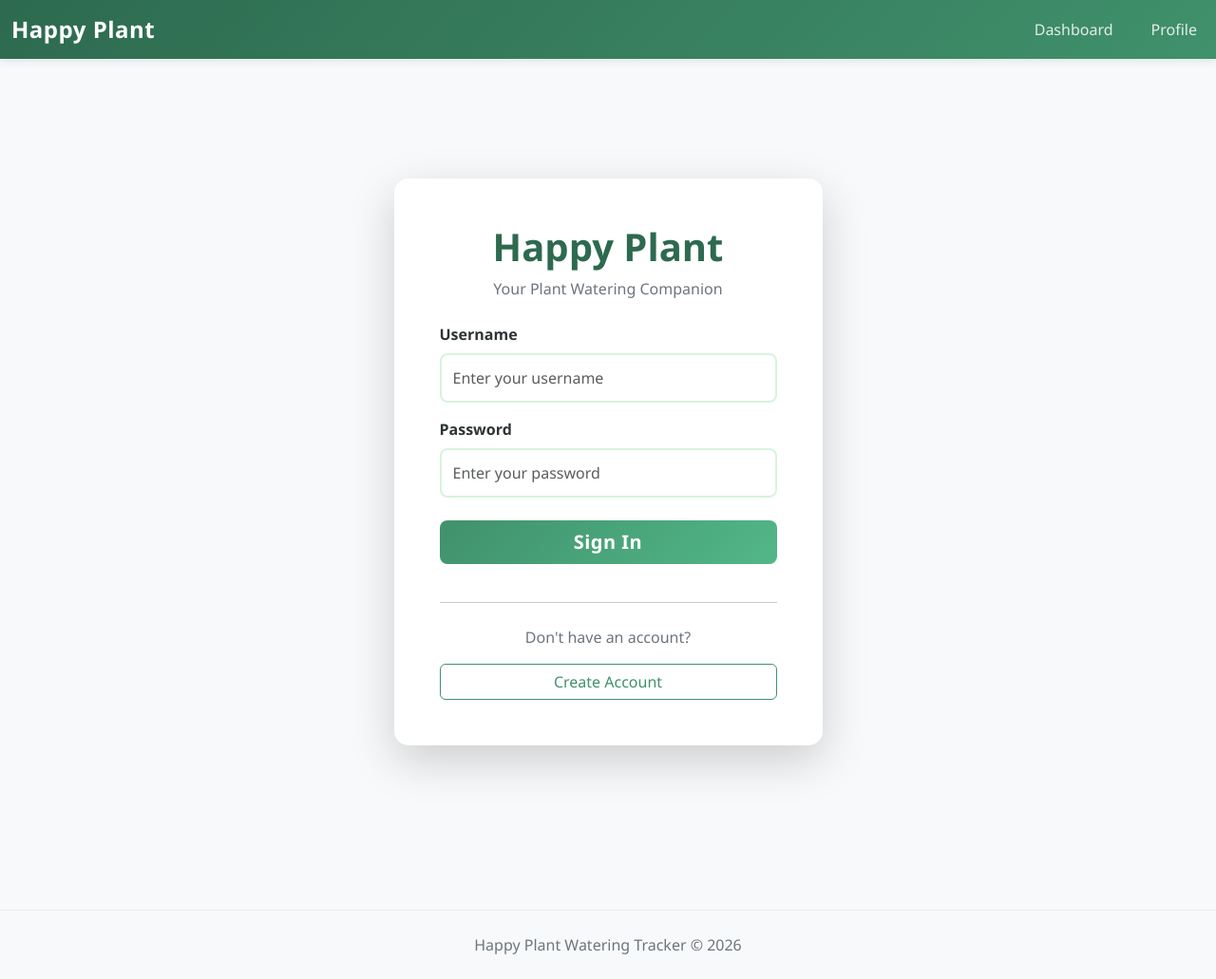
After one commit to ARCTICSALAMANDER/happy-plant, a Flask app: page /auth in a window 1280 px wide. The commit adds this page. Shown: the whole page at 95% size. Run offline with Flask 3, Linux system fonts and the light colour scheme; parts of the project's set-up code (start-up, migrations or seed data) failed here and were passed over.

Commit message:
add plant webpage, auth, a bit of crud, more crud to make, requirements

```diff
--- a/app/models.py
+++ b/app/models.py
@@ -17,7 +17,7 @@ class User(Base):
 
     id = Column(Integer, primary_key=True, index=True)
     username = Column(String(50), unique=True, nullable=False, index=True)
-    hashed_password = Column(String(255), nullable=False)
+    hashed_password = Column(Text, nullable=False)
     created_at = Column(DateTime, default=datetime.utcnow)
 
     plants = relationship("Plant", back_populates="owner", cascade="all, delete-orphan")
--- a/app/templates/add_plant.html
+++ b/app/templates/add_plant.html
@@ -10,7 +10,11 @@
                 <div class="card-body p-5">
                     <h1 class="card-title text-green fw-bold mb-4 text-center">Add New Plant</h1>
 
-                    <form action="/add-plant" method="POST" enctype="multipart/form-data">
+                    {% if error %}
+                        <div class="alert alert-danger alert-custom mb-4" role="alert">
+                            {{ error }}
+                        </div>
+                    {% endif %}
                         <!-- Plant Name -->
                         <div class="mb-3">
                             <label for="plantName" class="form-label fw-bold text-dark">Plant Name</label>
--- /dev/null
+++ b/app/templates/auth.html
@@ -0,0 +1,131 @@
+{% extends "base.html" %}
+
+{% block title %}Sign In - Happy Plant{% endblock %}
+
+{% block content %}
+<div class="container">
+    <div class="row justify-content-center align-items-center min-vh-100">
+        <div class="col-md-5">
+            <!-- Sign In Card -->
+            <div id="signInCard" class="card border-0 shadow-lg auth-card">
+                <div class="card-body p-5">
+                    <h1 class="text-green fw-bold mb-2 text-center">Happy Plant</h1>
+                    <p class="text-muted text-center mb-4">Your Plant Watering Companion</p>
+
+                    {% if error %}
+                        <div class="alert alert-danger alert-custom mb-4" role="alert">
+                            {{ error }}
+                        </div>
+                    {% endif %}
+
+                    <form action="/auth/login" method="POST">
+                        <!-- Username -->
+                        <div class="mb-3">
+                            <label for="signInUsername" class="form-label fw-bold text-dark">Username</label>
+                            <input type="text" class="form-control form-control-custom" id="signInUsername"
+                                   name="username" placeholder="Enter your username" required>
+                        </div>
+
+                        <!-- Password -->
+                        <div class="mb-4">
+                            <label for="signInPassword" class="form-label fw-bold text-dark">Password</label>
+                            <input type="password" class="form-control form-control-custom" id="signInPassword"
+                                   name="password" placeholder="Enter your password" required>
+                        </div>
+
+                        <!-- Sign In Button -->
+                        <button type="submit" class="btn btn-success btn-lg w-100 btn-custom mb-3">
+                            Sign In
+                        </button>
+                    </form>
+
+                    <hr class="my-4">
+
+                    <!-- Toggle to Sign Up -->
+                    <p class="text-center text-muted">Don't have an account?</p>
+                    <button type="button" class="btn btn-outline-success w-100" onclick="toggleAuthForms()">
+                        Create Account
+                    </button>
+                </div>
+            </div>
+
+            <!-- Sign Up Card -->
+            <div id="signUpCard" class="card border-0 shadow-lg auth-card d-none">
+                <div class="card-body p-5">
+                    <h1 class="text-green fw-bold mb-2 text-center">Join Happy Plant</h1>
+                    <p class="text-muted text-center mb-4">Start tracking your plants today</p>
+
+                    {% if error %}
+                        <div class="alert alert-danger alert-custom mb-4" role="alert">
+                            {{ error }}
+                        </div>
+                    {% endif %}
+
+                    <form action="/auth/signup" method="POST">
+                        <!-- Username -->
+                        <div class="mb-3">
+                            <label for="signUpUsername" class="form-label fw-bold text-dark">Username</label>
+                            <input type="text" class="form-control form-control-custom" id="signUpUsername"
+                                   name="username" placeholder="Choose a username" required minlength="3" maxlength="50">
+                            <small class="text-muted">3-50 characters</small>
+                        </div>
+
+                        <!-- Password -->
+                        <div class="mb-3">
+                            <label for="signUpPassword" class="form-label fw-bold text-dark">Password</label>
+                            <input type="password" class="form-control form-control-custom" id="signUpPassword"
+                                   name="password" placeholder="Create a password" required minlength="6">
+                            <small class="text-muted">At least 6 characters</small>
+                        </div>
+
+                        <!-- Confirm Password -->
+                        <div class="mb-4">
+                            <label for="confirmPassword" class="form-label fw-bold text-dark">Confirm Password</label>
+                            <input type="password" class="form-control form-control-custom" id="confirmPassword"
+                                   name="confirm_password" placeholder="Confirm your password" required>
+                        </div>
+
+                        <!-- Sign Up Button -->
+                        <button type="submit" class="btn btn-success btn-lg w-100 btn-custom mb-3">
+                            Create Account
+                        </button>
+                    </form>
+
+                    <hr class="my-4">
+
+                    <!-- Toggle to Sign In -->
+                    <p class="text-center text-muted">Already have an account?</p>
+                    <button type="button" class="btn btn-outline-success w-100" onclick="toggleAuthForms()">
+                        Sign In
+                    </button>
+                </div>
+            </div>
+        </div>
+    </div>
+</div>
+
+<style>
+.min-vh-100 {
+    min-height: 100vh;
+}
+
+.auth-card {
+    border-radius: 15px;
+    transition: all 0.3s ease;
+}
+
+.auth-card:hover {
+    box-shadow: 0 12px 24px rgba(45, 106, 79, 0.15) !important;
+}
+</style>
+
+<script>
+function toggleAuthForms() {
+    const signInCard = document.getElementById('signInCard');
+    const signUpCard = document.getElementById('signUpCard');
+
+    signInCard.classList.toggle('d-none');
+    signUpCard.classList.toggle('d-none');
+}
+</script>
+{% endblock %}
--- a/main.py
+++ b/main.py
@@ -1,125 +1,252 @@
-from flask import Flask, render_template, request, redirect, url_for
+from flask import Flask, render_template, request, redirect, url_for, session
 from datetime import datetime, timedelta
+from functools import wraps
+import os
+from werkzeug.utils import secure_filename
+from app.database import get_session, init_db
+from app.crud import (
+    create_user, verify_password, get_user_by_username, get_user_by_id,
+    create_plant, get_user_plants, get_plant_by_id, delete_plant,
+    update_user_password, update_user_username
+)
+from app.models import FrequencyEnum
 
 
 app = Flask(__name__, template_folder='app/templates', static_folder='app/static')
-app.config['SECRET_KEY'] = 'your-secret-key-change-this'
+app.config['SECRET_KEY'] = 'your-secret-key-change-this-in-production'
+app.config['MAX_CONTENT_LENGTH'] = 5 * 1024 * 1024  # 5 мб максимально
+UPLOAD_FOLDER = os.path.join('app', 'static', 'uploads', 'plants')
+ALLOWED_EXTENSIONS = {'png', 'jpg', 'jpeg', 'gif'}
+
+if not os.path.exists(UPLOAD_FOLDER):
+    os.makedirs(UPLOAD_FOLDER)
+
+app.config['UPLOAD_FOLDER'] = UPLOAD_FOLDER
 
 
-mock_plants = [
-    {
-        'id': 1,
-        'name': 'Monstera Deliciosa',
-        'species': 'Monstera Deliciosa',
-        'location': 'Living Room',
-        'watering_frequency': 'Weekly',
-        'watering_time': '09:00',
-        'watering_amount': 500,
-        'photo_url': '',
-        'description': 'A beautiful climbing plant with large leaves. It features distinctive perforated leaves that develop as the plant matures. Monstera is a popular choice for indoor spaces due to its low maintenance requirements and stunning appearance.',
-        'soil_type': 'Potting Mix',
-        'sunlight_requirement': 'Partial Sun'
-    },
-    {
-        'id': 2,
-        'name': 'Snake Plant',
-        'species': 'Sansevieria trifasciata',
-        'location': 'Bedroom',
-        'watering_frequency': 'Every 2 weeks',
-        'watering_time': '10:00',
-        'watering_amount': 250,
-        'photo_url': '',
-        'description': 'A low maintenance succulent with striking vertical leaves. The Snake Plant is extremely hardy and can tolerate a wide range of light conditions. It is also known for its air-purifying properties.',
-        'soil_type': 'Succulent Mix',
-        'sunlight_requirement': 'Partial Shade'
-    },
-    {
-        'id': 3,
-        'name': 'Pothos',
-        'species': 'Epipremnum aureum',
-        'location': 'Kitchen',
-        'watering_frequency': 'Weekly',
-        'watering_time': '08:00',
-        'watering_amount': 300,
-        'photo_url': '',
-        'description': 'A trailing plant that is easy to care for and highly adaptable. Pothos grows quickly and can be trained to climb or cascade. It features heart-shaped leaves and is perfect for hanging baskets or shelves.',
-        'soil_type': 'Potting Mix',
-        'sunlight_requirement': 'Partial Shade'
-    },
-]
+def allowed_file(filename):
+    """Check if file extension is allowed."""
+    return '.' in filename and filename.rsplit('.', 1)[1].lower() in ALLOWED_EXTENSIONS
 
-mock_user = {
-    'id': 1,
-    'username': 'plantlover',
-    'email': 'plantlover@example.com',
-    'created_at': 'January 15, 2025',
-}
 
-mock_today_watering = [
-    {
-        'id': 1,
-        'name': 'Monstera Deliciosa',
-        'species': 'Monstera Deliciosa',
-        'watering_count': 1,
-        'next_watering_time': '09:00 AM',
-        'watering_amount': 500
-    },
-    {
-        'id': 3,
-        'name': 'Pothos',
-        'species': 'Epipremnum aureum',
-        'watering_count': 1,
-        'next_watering_time': '10:00 AM',
-        'watering_amount': 300
-    },
-]
+def login_required(f):
+    @wraps(f)
+    def decorated_function(*args, **kwargs):
+        if 'user_id' not in session:
+            return redirect(url_for('auth'))
+        return f(*args, **kwargs)
+    return decorated_function
+
+
+@app.route('/auth', methods=['GET'])
+def auth():
+    if 'user_id' in session:
+        return redirect(url_for('dashboard'))
+    return render_template('auth.html')
+
+
+@app.route('/auth/login', methods=['POST'])
+def login():
+    username = request.form.get('username')
+    password = request.form.get('password')
+
+    if not username or not password:
+        return render_template('auth.html', error='Username and password are required'), 400
+
+    db = get_session()
+    try:
+        user = verify_password(db, username, password)
+        if user:
+            session['user_id'] = user.id
+            session['username'] = user.username
+            return redirect(url_for('dashboard'))
+        else:
+            return render_template('auth.html', error='Invalid username or password'), 401
+    finally:
+        db.close()
+
+
+@app.route('/auth/signup', methods=['POST'])
+def signup():
+    username = request.form.get('username')
+    password = request.form.get('password')
+    confirm_password = request.form.get('confirm_password')
+
+    if not all([username, password, confirm_password]):
+        return render_template('auth.html', error='All fields are required'), 400
+
+    if len(username) < 3 or len(username) > 50:
+        return render_template('auth.html', error='Username must be 3-50 characters'), 400
+
+    if len(password) < 6:
+        return render_template('auth.html', error='Password must be at least 6 characters'), 400
+
+    if password != confirm_password:
+        return render_template('auth.html', error='Passwords do not match'), 400
+
+    db = get_session()
+    try:
+        user = create_user(db, username, password)
+        if user:
+            session['user_id'] = user.id
+            session['username'] = user.username
+            return redirect(url_for('dashboard'))
+        else:
+            return render_template('auth.html', error='Username already exists'), 400
+    finally:
+        db.close()
+
+
+@app.route('/logout')
+def logout():
+    session.clear()
+    return redirect(url_for('auth'))
 
 
 @app.route('/')
+@login_required
 def dashboard():
-    today = datetime.now().strftime('%A, %B %d, %Y')
-    return render_template(
-        'dashboard.html',
-        today_date=today,
-        plants_to_water=mock_today_watering,
-        all_plants=mock_plants
-    )
+    db = get_session()
+    try:
+        user_id = session.get('user_id')
+        plants = get_user_plants(db, user_id)
+
+        today = datetime.now().strftime('%A, %B %d, %Y')
+        return render_template(
+            'dashboard.html',
+            today_date=today,
+            plants_to_water=[],  # Placeholder - would be calculated from watering schedules
+            all_plants=plants,
+            username=session.get('username')
+        )
+    finally:
+        db.close()
 
 
 @app.route('/add-plant', methods=['GET', 'POST'])
+@login_required
 def add_plant():
     if request.method == 'POST':
-        # Process form data here
-        # For now, just redirect to dashboard
-        return redirect(url_for('dashboard'))
+        db = get_session()
+        try:
+            user_id = session.get('user_id')
+            plant_name = request.form.get('name')
+            watering_frequency = request.form.get('frequency', 'weekly')
+            watering_time = request.form.get('watering_time', '09:00')
+            watering_amount = float(request.form.get('amount_ml', 500))
+
+            # Handle photo upload
+            photo_url = None
+            if 'photo' in request.files:
+                file = request.files['photo']
+                if file and file.filename and allowed_file(file.filename):
+                    filename = secure_filename(f"{user_id}_{datetime.now().timestamp()}_{file.filename}")
+                    file.save(os.path.join(app.config['UPLOAD_FOLDER'], filename))
+                    photo_url = f"/static/uploads/plants/{filename}"
+
+            plant = create_plant(
+                db,
+                user_id=user_id,
+                name=plant_name,
+                photo_url=photo_url,
+                watering_frequency=watering_frequency,
+                watering_time=watering_time,
+                watering_amount=watering_amount
+            )
+
+            if plant:
+                return redirect(url_for('dashboard'))
+            else:
+                return render_template('add_plant.html', error='Failed to create plant'), 400
+        except Exception as e:
+            print(f"Error creating plant: {e}")
+            return render_template('add_plant.html', error='An error occurred'), 500
+        finally:
+            db.close()
+
     return render_template('add_plant.html')
 
 
 @app.route('/plant/<int:plant_id>')
+@login_required
 def plant_profile(plant_id):
-    """Plant profile page showing detailed plant information."""
-    # Find the plant by ID
-    plant = next((p for p in mock_plants if p['id'] == plant_id), None)
+    db = get_session()
+    try:
+        plant = get_plant_by_id(db, plant_id)
 
-    if not plant:
+        if not plant or plant.user_id != session.get('user_id'):
+            return redirect(url_for('dashboard'))
+
+        return render_template('plant_profile.html', plant=plant)
+    finally:
+        db.close()
+
+
+@app.route('/plant/<int:plant_id>/delete', methods=['POST'])
+@login_required
+def delete_plant_route(plant_id):
+    db = get_session()
+    try:
+        plant = get_plant_by_id(db, plant_id)
+        if not plant or plant.user_id != session.get('user_id'):
+            return redirect(url_for('dashboard'))
+
+        delete_plant(db, plant_id)
         return redirect(url_for('dashboard'))
-
-    return render_template('plant_profile.html', plant=plant)
+    finally:
+        db.close()
 
 
 @app.route('/profile')
+@login_required
 def user_profile():
-    """User profile page."""
-    return render_template('user_profile.html', user=mock_user)
+    db = get_session()
+    try:
+        user_id = session.get('user_id')
+        user = get_user_by_id(db, user_id)
+        return render_template('user_profile.html', user=user)
+    finally:
+        db.close()
 
 
 @app.route('/profile/change-credentials', methods=['POST'])
+@login_required
 def change_credentials():
-    """Handle changing username and password."""
-    # Placeholder for credential change logic
-    # In production, this would update the database
-    return redirect(url_for('user_profile'))
+    db = get_session()
+    try:
+        user_id = session.get('user_id')
+        current_password = request.form.get('current_password')
+        new_username = request.form.get('new_username')
+        new_password = request.form.get('new_password')
+        confirm_password = request.form.get('confirm_password')
+
+        user = get_user_by_id(db, user_id)
+        verified = verify_password(db, user.username, current_password)
+
+        if not verified:
+            return render_template('user_profile.html', user=user, error='Current password is incorrect'), 401
+
+        if new_username:
+            if len(new_username) < 3:
+                return render_template('user_profile.html', user=user, error='Username must be at least 3 characters'), 400
+            user = update_user_username(db, user_id, new_username)
+            if not user:
+                return render_template('user_profile.html', user=user, error='Username already exists'), 400
+            session['username'] = new_username
+
+        # Update password if provided
+        if new_password:
+            if len(new_password) < 6:
+                return render_template('user_profile.html', user=user, error='Password must be at least 6 characters'), 400
+            if new_password != confirm_password:
+                return render_template('user_profile.html', user=user, error='Passwords do not match'), 400
+            update_user_password(db, user_id, new_password)
+
+        return redirect(url_for('user_profile'))
+    finally:
+        db.close()
 
 
 if __name__ == '__main__':
+    init_db()  # Initialize database on startup
     app.run(debug=True, host='0.0.0.0', port=5000)
--- /dev/null
+++ b/requirements.txt
@@ -0,0 +1,5 @@
+Flask==2.3.3
+SQLAlchemy==2.0.21
+Werkzeug==2.3.7
+pydantic-settings==2.0.3
+python-dotenv==1.0.0
```
Also changed, not shown: app/crud.py (added, +57 -0 lines), app/database.py (+1 -10 lines), app/templates/user_profile.html (+8 -18 lines), app/__init__.py (added), 2 other files.
